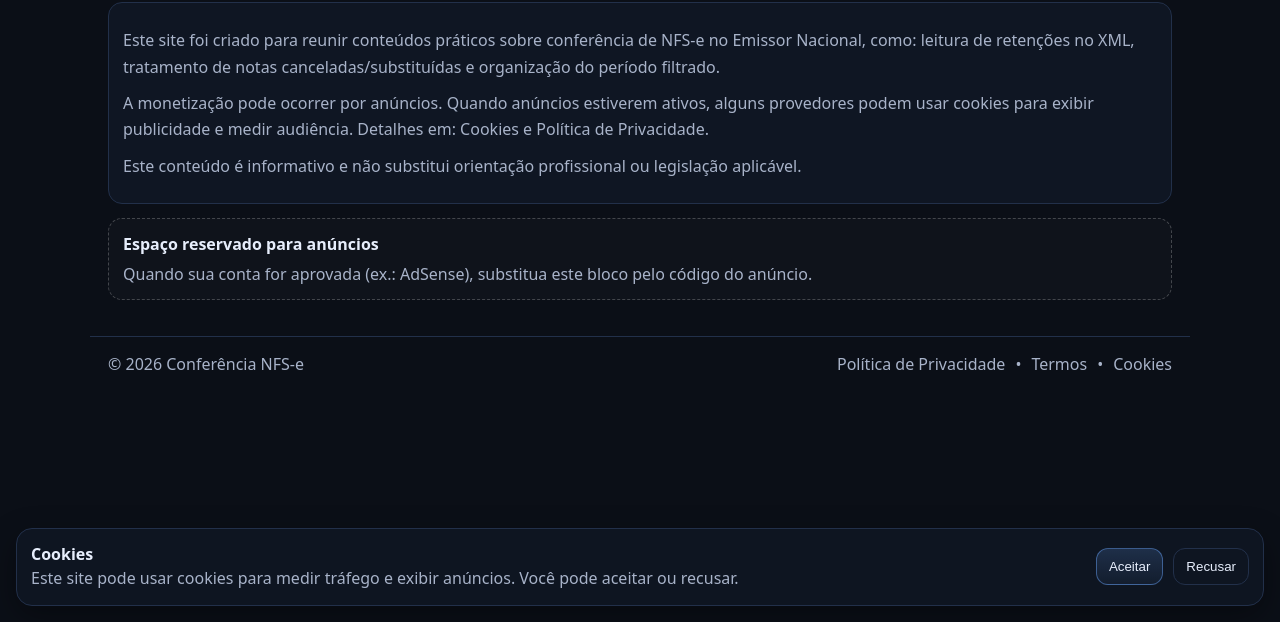
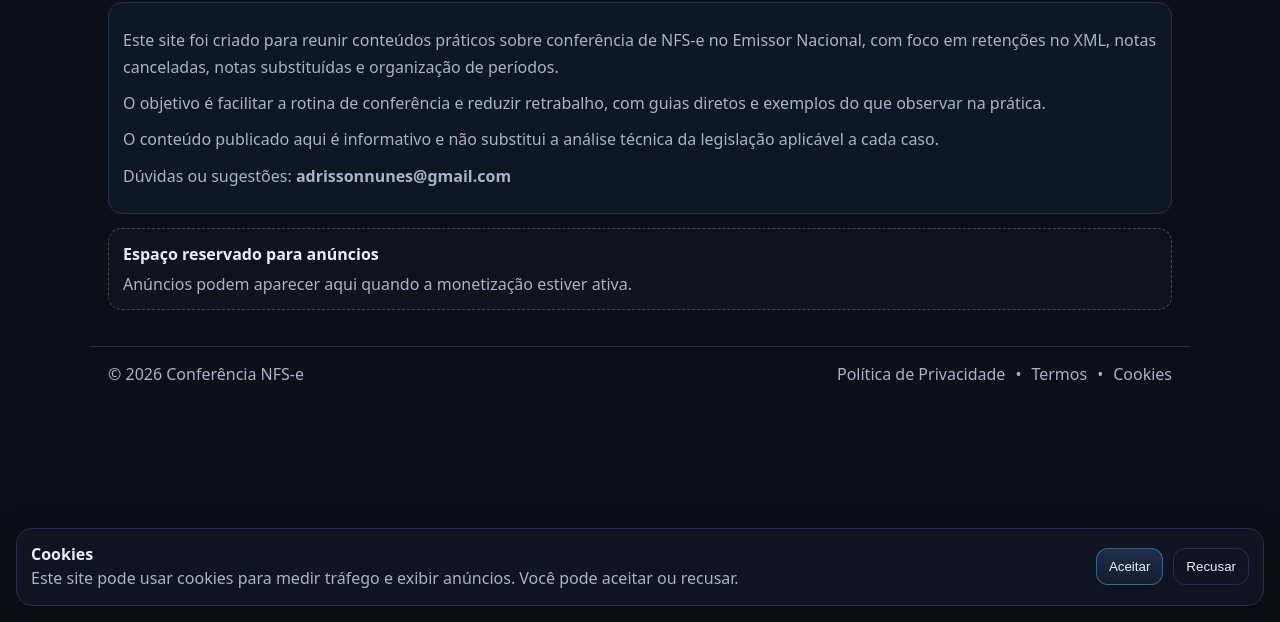
Before and after one commit to adrissonnunes-hash/adrissonnunes-hash.github.io, a plain HTML site: page sobre.html in a window 1280 px wide. Shown: the part 178-800 px from the top of the page. Drawn offline with Linux system fonts and the light colour scheme.

Commit message:
Update description and restructure header in sobre.html

```diff
--- a/sobre.html
+++ b/sobre.html
@@ -4,11 +4,15 @@
   <meta charset="utf-8" />
   <meta name="viewport" content="width=device-width, initial-scale=1" />
   <title>Sobre — Conferência NFS-e</title>
-  <meta name="description" content="Sobre o site: objetivo, conteúdo e transparência sobre anúncios." />
+  <meta name="description" content="Sobre o projeto Conferência NFS-e: objetivo, transparência e contato." />
   <link rel="stylesheet" href="styles.css" />
+
+  <!-- Google AdSense -->
+  <script async src="https://pagead2.googlesyndication.com/pagead/js/adsbygoogle.js?client=ca-pub-1046870056304478"
+    crossorigin="anonymous"></script>
 </head>
+
 <body>
-
   <header class="wrap header">
     <a class="brand" href="index.html">
       <img src="assets/logo.png" alt="Logo" class="logo" />
@@ -17,6 +21,7 @@
         <div class="brand-sub">Tutoriais + download da extensão (ZIP)</div>
       </div>
     </a>
+
     <nav class="nav">
       <a href="extensao.html">Extensão</a>
       <a href="blog/index.html">Blog</a>
@@ -32,22 +37,29 @@
 
     <div class="card">
       <p>
-      Este site foi criado para reunir conteúdos práticos sobre conferência de NFS-e no Emissor Nacional, como:
-      leitura de retenções no XML, tratamento de notas canceladas/substituídas e organização do período filtrado.
+        Este site foi criado para reunir conteúdos práticos sobre conferência de NFS-e no Emissor Nacional,
+        com foco em retenções no XML, notas canceladas, notas substituídas e organização de períodos.
       </p>
+
       <p>
-      A monetização pode ocorrer por anúncios. Quando anúncios estiverem ativos, alguns provedores podem usar cookies
-      para exibir publicidade e medir audiência. Detalhes em: <a href="cookies.html">Cookies</a> e <a href="privacidade.html">Política de Privacidade</a>.
+        O objetivo é facilitar a rotina de conferência e reduzir retrabalho, com guias diretos e exemplos
+        do que observar na prática.
       </p>
+
       <p>
-      Este conteúdo é informativo e não substitui orientação profissional ou legislação aplicável.
+        O conteúdo publicado aqui é informativo e não substitui a análise técnica da legislação aplicável
+        a cada caso.
+      </p>
+
+      <p>
+        Dúvidas ou sugestões: <strong>adrissonnunes@gmail.com</strong>
       </p>
     </div>
 
     <div class="ads" role="complementary" aria-label="Anúncio">
       <strong>Espaço reservado para anúncios</strong>
       <div style="margin-top:8px">
-    Quando sua conta for aprovada (ex.: AdSense), substitua este bloco pelo código do anúncio.
+        Anúncios podem aparecer aqui quando a monetização estiver ativa.
       </div>
     </div>
   </main>
@@ -62,6 +74,7 @@
       <a href="cookies.html">Cookies</a>
     </div>
   </footer>
+
   <div class="cookie" id="cookieBanner" aria-live="polite">
     <div class="row">
       <div style="flex:1;min-width:240px">
@@ -74,7 +87,7 @@
       </div>
     </div>
   </div>
+
   <script src="script.js"></script>
-
 </body>
 </html>
```
Lines whose indentation alone changed are shown as unchanged.
